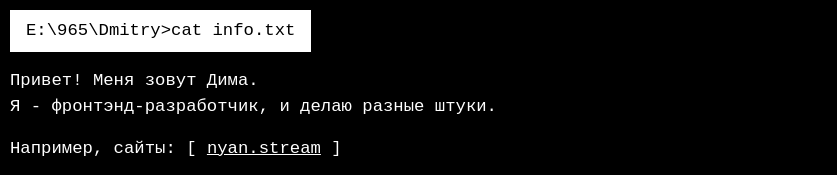
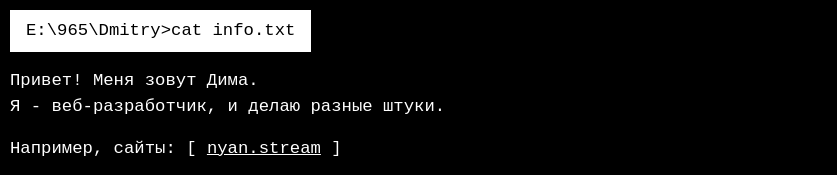
Before and after one commit to e965/e965.ru, a plain HTML site: page index.html in a window 1280 px wide. Shown: the top 175 px of the page, without its empty margins (0-837 px from the left). Drawn offline with Linux system fonts and the light colour scheme.

Commit message:
Deploying to gh-pages from @ e965/e965.ru@e0053bc68986965ba3a2755ebe279a809d7955fc 🚀

```diff
--- a/index.html
+++ b/index.html
@@ -33,7 +33,7 @@
             <header>
                 <p><span class="light">E:\965\Dmitry>cat info.txt</span></p>
                 <p class="mt">Привет! Меня зовут Дима.</p>
-                <p>Я - фронтэнд-разработчик, и делаю разные штуки.</p>
+                <p>Я - веб-разработчик, и делаю разные штуки.</p>
             </header>
 
             <main>
```
